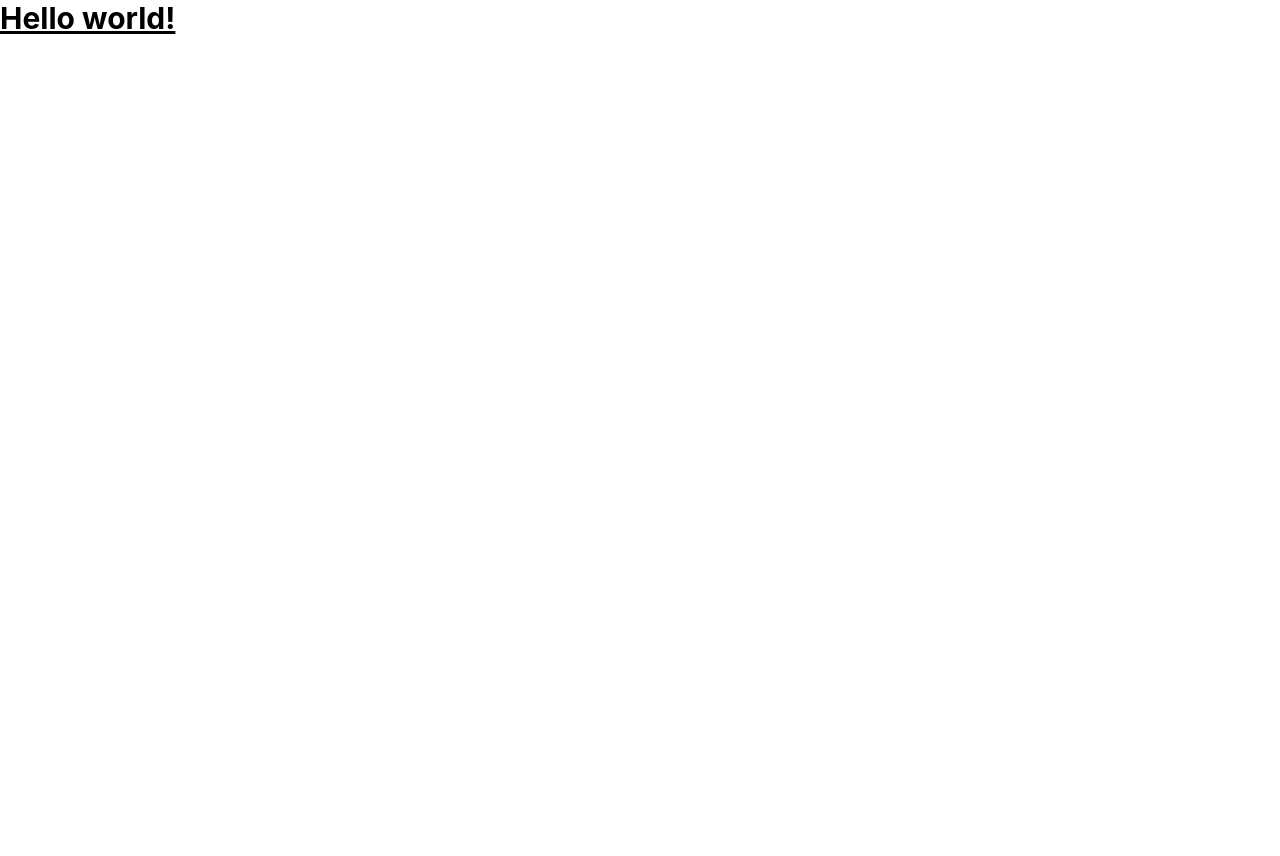
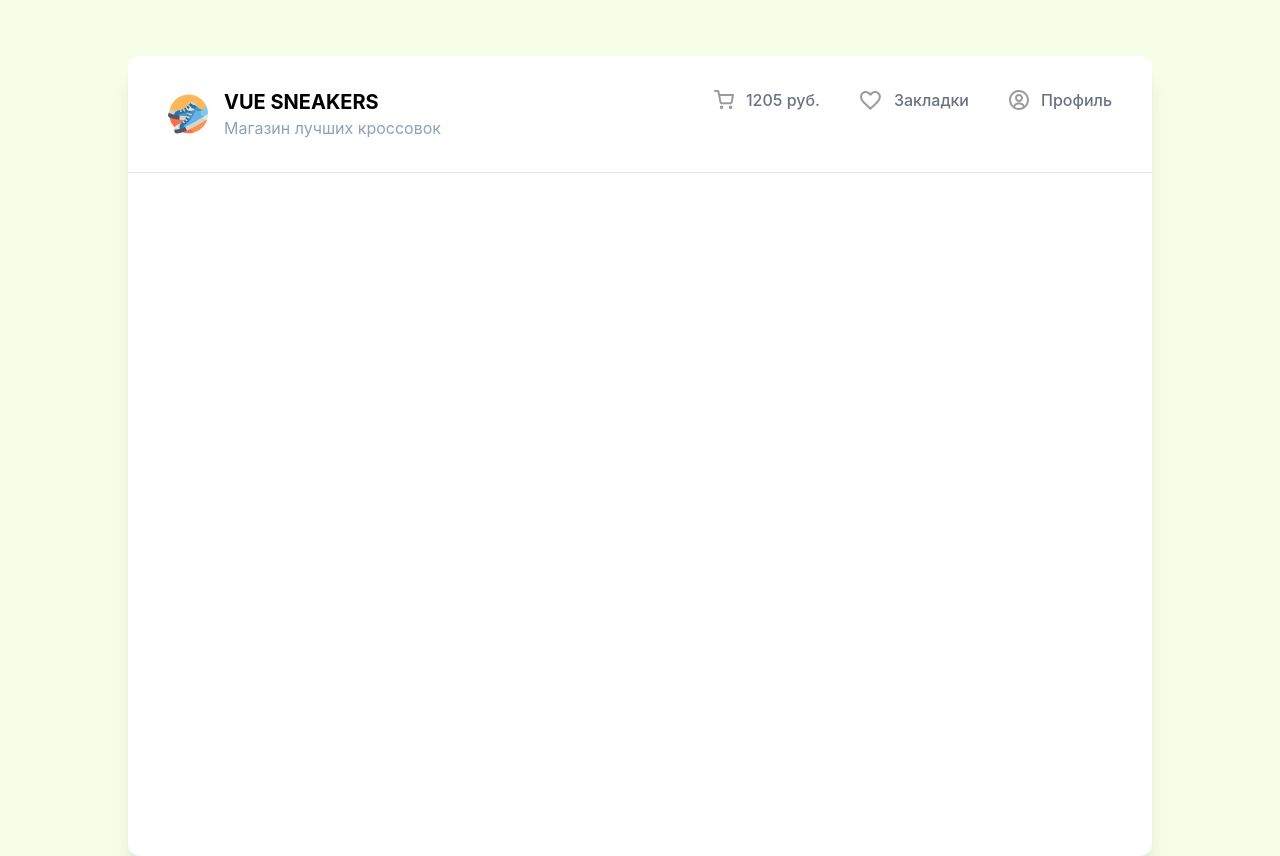
Before and after one commit to heysabyrka/vue-sneakers, a Vue app: page / in a window 1280 px wide. Before the commit the page ends 800 px from the top, so only its background shows below. Built offline with nearby package versions, Linux system fonts and the light colour scheme.

Commit message:
feat: implement and extract AppHeader component

```diff
--- a/src/App.vue
+++ b/src/App.vue
@@ -1,7 +1,9 @@
-<script setup></script>
+<script setup>
+import AppHeader from './components/AppHeader.vue'
+</script>
 
 <template>
-  <h1 class="text-3xl font-bold underline">Hello world!</h1>
+  <div class="w-4/5 h-screen mt-14 mx-auto bg-white rounded-xl shadow-xl">
+    <AppHeader />
+  </div>
 </template>
-
-<style scoped></style>
--- a/src/assets/main.css
+++ b/src/assets/main.css
@@ -1 +1,5 @@
 @import 'tailwindcss';
+
+body {
+  background-color: rgb(247 254 231);
+}
--- /dev/null
+++ b/src/components/AppHeader.vue
@@ -0,0 +1,32 @@
+<script setup>
+const menuItems = [
+  { name: '1205 руб.', icon: '/cart.svg', alt: 'Cart' },
+  { name: 'Закладки', icon: '/heart.svg', alt: 'Favorites' },
+  { name: 'Профиль', icon: '/profile.svg', alt: 'Profile' },
+]
+</script>
+
+<template>
+  <header class="flex justify-between border-b border-slate-200 px-10 py-8">
+    <div class="flex items-center gap-4">
+      <img src="/logo.png" alt="Vue Sneakers Logo" class="w-10" />
+      <div>
+        <h1 class="text-xl font-bold uppercase text-black">Vue Sneakers</h1>
+        <p class="text-slate-400">Магазин лучших кроссовок</p>
+      </div>
+    </div>
+
+    <nav>
+      <ul class="flex items-center gap-10">
+        <li
+          v-for="item in menuItems"
+          :key="item.name"
+          class="flex items-center cursor-pointer gap-3 text-gray-500 hover:text-black transition-all hover:-translate-y-0.5"
+        >
+          <img :src="item.icon" :alt="item.alt" />
+          <span class="font-medium">{{ item.name }}</span>
+        </li>
+      </ul>
+    </nav>
+  </header>
+</template>
```
